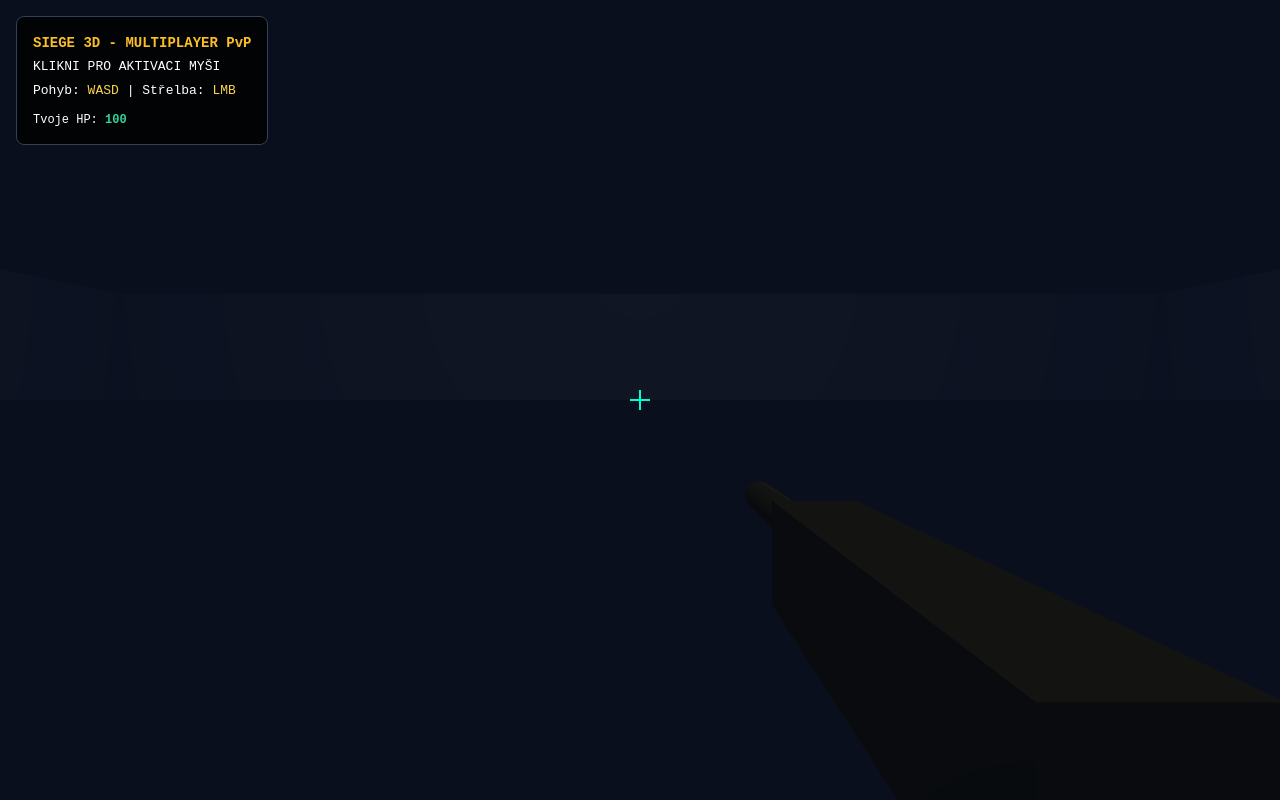
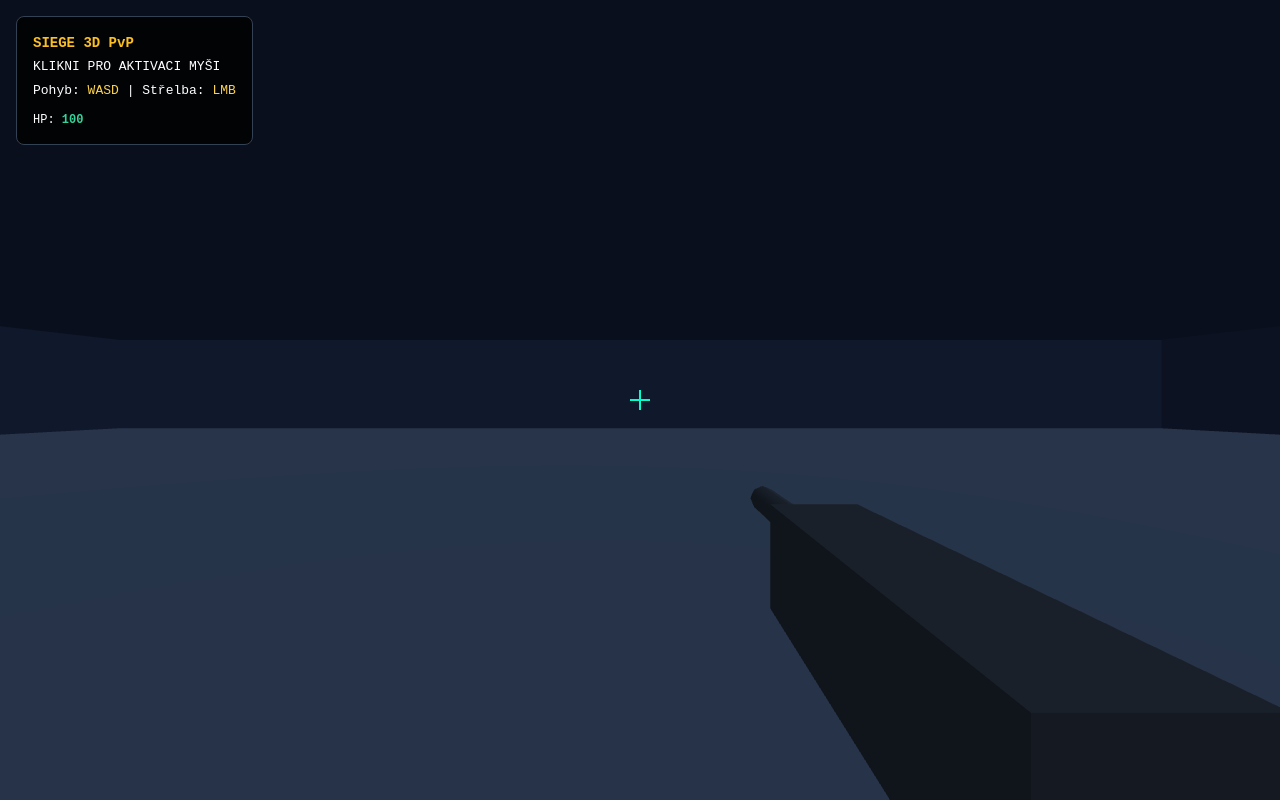
Before and after one commit to filipesk004-blip/cus, a website: page public/index.html in a window 1280 px wide. Drawn offline with nearby package versions, Linux system fonts and the light colour scheme; no server answers; animation ran at ten frames a second.

Commit message:
Update index.html

```diff
--- a/public/index.html
+++ b/public/index.html
@@ -2,16 +2,16 @@
 <html lang="cs">
 <head>
     <meta charset="UTF-8">
-    <title>3D Multiplayer FPS Siege</title>
+    <title>3D FPS Siege</title>
     <script src="https://cdn.tailwindcss.com"></script>
-    <script src="https://cdnjs.cloudflare.com/ajax/libs/three.js/r128/three.min.js"></script>
+    <script src="https://unpkg.com/three@0.128.0/build/three.min.js"></script>
     <script src="/socket.io/socket.io.js"></script>
     <style>
-        body { margin: 0; overflow: hidden; background: #000; font-family: monospace; }
+        body { margin: 0; overflow: hidden; background: #0a0f1d; font-family: monospace; }
         #crosshair {
             position: absolute; top: 50%; left: 50%;
             width: 8px; height: 8px; transform: translate(-50%, -50%);
-            pointer-events: none;
+            pointer-events: none; z-index: 20;
         }
         #crosshair::before, #crosshair::after { content: ''; position: absolute; background: #00ffcc; }
         #crosshair::before { top: 3px; left: -6px; width: 20px; height: 2px; }
@@ -20,12 +20,11 @@
 </head>
 <body class="select-none">
     <div id="crosshair"></div>
-
     <div class="fixed top-4 left-4 z-10 text-white space-y-1 pointer-events-none bg-black/80 p-4 rounded-lg border border-slate-700">
-        <h1 class="text-amber-400 font-bold text-sm mb-1">SIEGE 3D - MULTIPLAYER PvP</h1>
+        <h1 class="text-amber-400 font-bold text-sm mb-1">SIEGE 3D PvP</h1>
         <div>KLIKNI PRO AKTIVACI MYŠI</div>
         <div>Pohyb: <span class="text-amber-300">WASD</span> | Střelba: <span class="text-amber-300">LMB</span></div>
-        <div class="pt-2 text-xs">Tvoje HP: <span id="hp" class="text-emerald-400 font-bold">100</span></div>
+        <div class="pt-2 text-xs">HP: <span id="hp" class="text-emerald-400 font-bold">100</span></div>
     </div>
 
     <div id="game-container" class="w-full h-screen"></div>
@@ -35,9 +34,8 @@
         let scene, camera, renderer;
         let moveForward = false, moveBackward = false, moveLeft = false, moveRight = false;
         let prevTime = performance.now();
-        const velocity = new THREE.Vector3();
-        const direction = new THREE.Vector3();
 
+        let yawObject, pitchObject;
         let myHp = 100;
         let otherPlayers = {};
         let gunGroup, muzzleFlash;
@@ -47,9 +45,17 @@
         function init() {
             scene = new THREE.Scene();
             scene.background = new THREE.Color(0x0a0f1d);
-            scene.fog = new THREE.FogExp2(0x0a0f1d, 0.025);
 
-            camera = new THREE.PerspectiveCamera(75, window.innerWidth / window.innerHeight, 0.1, 1000);
+            camera = new THREE.PerspectiveCamera(75, window.innerWidth / window.innerHeight, 0.01, 1000);
+
+            // FPS rotace pomocí dvou objektů (zabrání naklánění do stran)
+            pitchObject = new THREE.Object3D();
+            pitchObject.add(camera);
+
+            yawObject = new THREE.Object3D();
+            yawObject.position.y = 1.6;
+            yawObject.add(pitchObject);
+            scene.add(yawObject);
 
             renderer = new THREE.WebGLRenderer({ antialias: true });
             renderer.setSize(window.innerWidth, window.innerHeight);
@@ -58,15 +64,17 @@
             const ambient = new THREE.AmbientLight(0xffffff, 0.8);
             scene.add(ambient);
 
-            const pointLight = new THREE.PointLight(0xffaa44, 1.2, 35);
-            pointLight.position.set(0, 6, 0);
-            scene.add(pointLight);
+            const dirLight = new THREE.DirectionalLight(0xffffff, 0.5);
+            dirLight.position.set(10, 20, 10);
+            scene.add(dirLight);
 
             createPlayerGun();
             buildMap();
             setupSocketListeners();
 
-            document.body.addEventListener('click', () => { if (!isLocked && myHp > 0) document.body.requestPointerLock(); });
+            document.body.addEventListener('click', () => {
+                if (!isLocked && myHp > 0) document.body.requestPointerLock();
+            });
             document.addEventListener('pointerlockchange', () => isLocked = document.pointerLockElement === document.body);
             document.addEventListener('mousemove', onMouseMove);
             document.addEventListener('keydown', (e) => handleKey(e.code, true));
@@ -79,43 +87,38 @@
 
         function createPlayerGun() {
             gunGroup = new THREE.Group();
-            const gunMat = new THREE.MeshStandardMaterial({ color: 0x334155, metalness: 0.8, roughness: 0.2 });
 
-            const gunBody = new THREE.Mesh(new THREE.BoxGeometry(0.12, 0.15, 0.5), gunMat);
-            const barrel = new THREE.Mesh(new THREE.CylinderGeometry(0.03, 0.03, 0.4), gunMat);
+            const gunMat = new THREE.MeshStandardMaterial({ color: 0x334155, metalness: 0.6, roughness: 0.2 });
+            const gunBody = new THREE.Mesh(new THREE.BoxGeometry(0.1, 0.12, 0.4), gunMat);
+
+            const barrel = new THREE.Mesh(new THREE.CylinderGeometry(0.02, 0.02, 0.3), gunMat);
             barrel.rotation.x = Math.PI / 2;
-            barrel.position.set(0, 0.02, -0.4);
+            barrel.position.set(0, 0.02, -0.3);
 
             gunGroup.add(gunBody, barrel);
 
-            const flashGeo = new THREE.ConeGeometry(0.08, 0.25, 8);
+            const flashGeo = new THREE.ConeGeometry(0.06, 0.2, 8);
             const flashMat = new THREE.MeshBasicMaterial({ color: 0xffcc00, transparent: true, opacity: 0 });
             muzzleFlash = new THREE.Mesh(flashGeo, flashMat);
             muzzleFlash.rotation.x = -Math.PI / 2;
-            muzzleFlash.position.set(0, 0.02, -0.6);
+            muzzleFlash.position.set(0, 0.02, -0.45);
             gunGroup.add(muzzleFlash);
 
-            gunGroup.position.set(0.25, -0.22, -0.5);
-
-            // Připojení zbraně přímo ke kameře
+            gunGroup.position.set(0.2, -0.18, -0.4);
             camera.add(gunGroup);
-            scene.add(camera);
         }
 
         function buildMap() {
-            const floorMat = new THREE.MeshStandardMaterial({ color: 0x1e293b, roughness: 0.8 });
-            const floor = new THREE.Mesh(new THREE.PlaneGeometry(50, 50), floorMat);
+            const floorMat = new THREE.MeshStandardMaterial({ color: 0x1e293b });
+            const floor = new THREE.Mesh(new THREE.PlaneGeometry(60, 60), floorMat);
             floor.rotation.x = -Math.PI / 2;
             scene.add(floor);
 
             const wallMat = new THREE.MeshStandardMaterial({ color: 0x0f172a });
-            createWall(0, 2.5, -25, 50, 5, 1, wallMat);
-            createWall(0, 2.5, 25, 50, 5, 1, wallMat);
-            createWall(-25, 2.5, 0, 1, 5, 50, wallMat);
-            createWall(25, 2.5, 0, 1, 5, 50, wallMat);
-
-            createWall(-10, 2.5, 0, 1, 5, 15, wallMat);
-            createWall(10, 2.5, 0, 1, 5, 15, wallMat);
+            createWall(0, 2.5, -30, 60, 5, 1, wallMat);
+            createWall(0, 2.5, 30, 60, 5, 1, wallMat);
+            createWall(-30, 2.5, 0, 1, 5, 60, wallMat);
+            createWall(30, 2.5, 0, 1, 5, 60, wallMat);
         }
 
         function createWall(x, y, z, w, h, d, material) {
@@ -126,17 +129,10 @@
 
         function createEnemyMesh() {
             const group = new THREE.Group();
-            const armorMat = new THREE.MeshStandardMaterial({ color: 0xd97706 });
-            const vestMat = new THREE.MeshStandardMaterial({ color: 0x1e293b });
-
-            const body = new THREE.Mesh(new THREE.BoxGeometry(0.7, 1.2, 0.4), armorMat);
-            body.position.y = 0.9;
-            const head = new THREE.Mesh(new THREE.BoxGeometry(0.35, 0.35, 0.35), vestMat);
-            head.position.y = 1.7;
-            const enemyGun = new THREE.Mesh(new THREE.BoxGeometry(0.1, 0.1, 0.6), vestMat);
-            enemyGun.position.set(-0.3, 1.0, 0.3);
-
-            group.add(body, head, enemyGun);
+            const mat = new THREE.MeshStandardMaterial({ color: 0xd97706 });
+            const body = new THREE.Mesh(new THREE.BoxGeometry(0.8, 1.6, 0.5), mat);
+            body.position.y = 0.8;
+            group.add(body);
             scene.add(group);
             return group;
         }
@@ -145,8 +141,8 @@
             socket.on('currentPlayers', (players) => {
                 Object.keys(players).forEach((id) => {
                     if (id === socket.id) {
-                        camera.position.set(players[id].x, 1.6, players[id].z);
-                        camera.rotation.y = players[id].rotation;
+                        yawObject.position.x = players[id].x;
+                        yawObject.position.z = players[id].z;
                     } else {
                         otherPlayers[id] = createEnemyMesh();
                         otherPlayers[id].position.set(players[id].x, 0, players[id].z);
@@ -171,10 +167,6 @@
                 if (data.hitPlayerId === socket.id && myHp > 0) {
                     myHp -= 25;
                     document.getElementById('hp').innerText = Math.max(0, myHp);
-                    if (myHp <= 0) {
-                        alert("BYL JSI ZABIT PROTIHRÁČEM!");
-                        document.exitPointerLock();
-                    }
                 }
             });
 
@@ -195,10 +187,15 @@
 
         function onMouseMove(e) {
             if (!isLocked || myHp <= 0) return;
-            camera.rotation.y -= e.movementX * 0.002;
-            const pitch = camera.rotation.x - e.movementY * 0.002;
-            camera.rotation.x = Math.max(-Math.PI / 3, Math.min(Math.PI / 3, pitch));
-            camera.rotation.z = 0;
+
+            const movementX = e.movementX || 0;
+            const movementY = e.movementY || 0;
+
+            yawObject.rotation.y -= movementX * 0.002;
+            pitchObject.rotation.x -= movementY * 0.002;
+
+            // Omezení pohledu nahoru a dolů (zabrání převrácení přes hlavu)
+            pitchObject.rotation.x = Math.max(-Math.PI / 2.2, Math.min(Math.PI / 2.2, pitchObject.rotation.x));
         }
 
         function shoot() {
@@ -206,7 +203,6 @@
 
             muzzleFlash.material.opacity = 1;
             flashTimer = 0.05;
-            gunGroup.position.z = -0.4;
 
             const raycaster = new THREE.Raycaster();
             raycaster.setFromCamera(new THREE.Vector2(0, 0), camera);
@@ -229,27 +225,20 @@
                 flashTimer -= delta;
                 if (flashTimer <= 0) muzzleFlash.material.opacity = 0;
             }
-            gunGroup.position.z += (-0.5 - gunGroup.position.z) * 0.2;
 
             if (isLocked && myHp > 0) {
-                velocity.x -= velocity.x * 10.0 * delta;
-                velocity.z -= velocity.z * 10.0 * delta;
+                const speed = 12.0 * delta;
 
-                direction.z = Number(moveForward) - Number(moveBackward);
-                direction.x = Number(moveRight) - Number(moveLeft);
-                direction.normalize();
-
-                if (moveForward || moveBackward) velocity.z -= direction.z * 50.0 * delta;
-                if (moveLeft || moveRight) velocity.x -= direction.x * 50.0 * delta;
-
-                camera.translateX(-velocity.x * delta);
-                camera.translateZ(velocity.z * delta);
-                camera.position.y = 1.6;
+                // Správný FPS pohyb v relativním směru pohledu
+                if (moveForward) yawObject.translateZ(-speed);
+                if (moveBackward) yawObject.translateZ(speed);
+                if (moveLeft) yawObject.translateX(-speed);
+                if (moveRight) yawObject.translateX(speed);
 
                 socket.emit('playerMove', {
-                    x: camera.position.x,
-                    z: camera.position.z,
-                    rotation: camera.rotation.y
+                    x: yawObject.position.x,
+                    z: yawObject.position.z,
+                    rotation: yawObject.rotation.y
                 });
             }
 
@@ -262,7 +251,7 @@
             renderer.setSize(window.innerWidth, window.innerHeight);
         }
 
-        init();
+        window.onload = init;
     </script>
 </body>
 </html>
```
